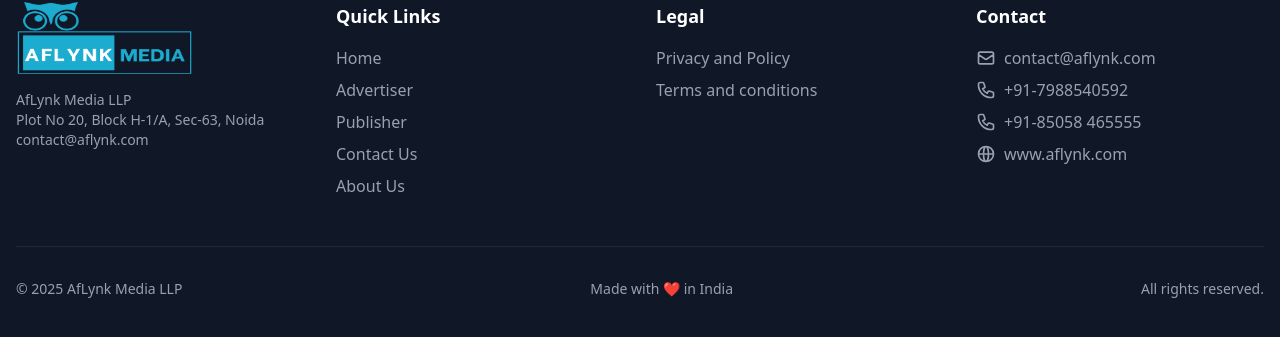
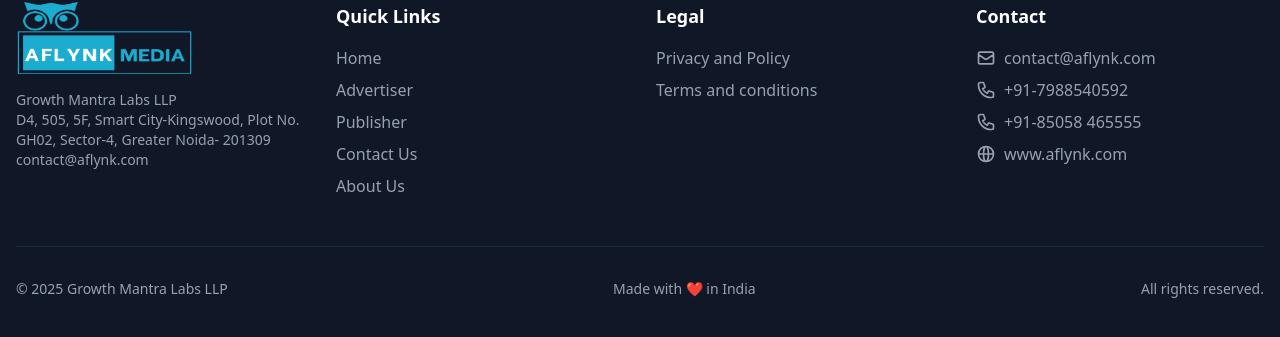
Before and after one commit to adarshsingh05/thegrowthmantra, a React (Vite) app in the folder frontend/my-app/: page / in a window 1280 px wide. Shown: the part 8888-9225 px from the top of the page. Built offline with nearby package versions, Linux system fonts and the light colour scheme.

Commit message:
added company name

```diff
--- a/frontend/my-app/src/aboutUs.jsx
+++ b/frontend/my-app/src/aboutUs.jsx
@@ -1125,9 +1125,8 @@ export default function AfLynkAbout() {
           alt="AfLynk Media Logo"
           className="h-22 w-36 mb-4"
         />
-        <p className="text-gray-400 text-sm">
-AfLynk Media LLP        </p>
-        <p className="text-gray-400 text-sm">Plot No 20, Block H-1/A, Sec-63, Noida</p>
+        <p className="text-gray-400 text-sm">Growth Mantra Labs LLP</p>
+                <p className="text-gray-400 text-sm">D4, 505, 5F, Smart City-Kingswood, Plot No. GH02, Sector-4, Greater Noida- 201309</p>
         <p className="text-gray-400 text-sm">contact@aflynk.com</p>
       </div>
 
@@ -1271,7 +1270,7 @@ AfLynk Media LLP        </p>
     <div className="relative border-t border-gray-800 mt-12 pt-8">
             <div className="flex flex-col items-center gap-2 md:flex-row md:justify-between">
               <p className="text-gray-400 text-sm text-center md:text-left">
-                &copy; 2025 AfLynk Media LLP
+                &copy; 2025 Growth Mantra Labs LLP
               </p>
 
               <p className="text-gray-400 text-sm text-center order-3 md:order-none">
--- a/frontend/my-app/src/advertising.jsx
+++ b/frontend/my-app/src/advertising.jsx
@@ -1028,8 +1028,8 @@ export default function AfLynkAdvertiser() {
           <div className="grid md:grid-cols-4 gap-8">
             <div>
               <img src="footer.png" alt="AfLynk Media Logo" className="h-22 w-36 mb-4" />
-              <p className="text-gray-400 text-sm">AfLynk Media LLP </p>
-              <p className="text-gray-400 text-sm">Plot No 20, Block H-1/A, Sec-63, Noida</p>
+               <p className="text-gray-400 text-sm">Growth Mantra Labs LLP</p>
+                <p className="text-gray-400 text-sm">D4, 505, 5F, Smart City-Kingswood, Plot No. GH02, Sector-4, Greater Noida- 201309</p>
               <p className="text-gray-400 text-sm">contact@aflynk.com</p>
             </div>
 
@@ -1156,7 +1156,7 @@ export default function AfLynkAdvertiser() {
           </div>
           <div className="relative border-t border-gray-800 mt-12 pt-8">
             <div className="flex flex-col items-center gap-2 md:flex-row md:justify-between">
-              <p className="text-gray-400 text-sm text-center md:text-left">&copy; 2025 AfLynk Media LLP</p>
+              <p className="text-gray-400 text-sm text-center md:text-left">&copy; 2025 Growth Mantra Labs LLP</p>
 
               <p className="text-gray-400 text-sm text-center order-3 md:order-none">Made with ❤️ in India</p>
 
--- a/frontend/my-app/src/contact.jsx
+++ b/frontend/my-app/src/contact.jsx
@@ -430,8 +430,8 @@ export default function AfLynkContact() {
           <div className="grid grid-cols-1 sm:grid-cols-2 md:grid-cols-4 gap-8">
             <div>
               <img src="footer.png" alt="AfLynk Media Logo" className="h-22 w-36 mb-4" />
-              <p className="text-gray-400 text-sm">AfLynk Media LLP</p>
-              <p className="text-gray-400 text-sm">Plot No 20, Block H-1/A, Sec-63, Noida</p>
+            <p className="text-gray-400 text-sm">Growth Mantra Labs LLP</p>
+                <p className="text-gray-400 text-sm">D4, 505, 5F, Smart City-Kingswood, Plot No. GH02, Sector-4, Greater Noida- 201309</p>
               <p className="text-gray-400 text-sm">contact@aflynk.com</p>
             </div>
 
@@ -560,7 +560,7 @@ export default function AfLynkContact() {
 
           <div className="relative border-t border-gray-800 mt-12 pt-8">
             <div className="flex flex-col items-center gap-2 md:flex-row md:justify-between">
-              <p className="text-gray-400 text-sm text-center md:text-left">&copy; 2025 AfLynk Media LLP</p>
+              <p className="text-gray-400 text-sm text-center md:text-left">&copy; 2025 Growth Mantra Labs LLP</p>
 
               <p className="text-gray-400 text-sm text-center order-3 md:order-none">Made with ❤️ in India</p>
 
--- a/frontend/my-app/src/landingPage.jsx
+++ b/frontend/my-app/src/landingPage.jsx
@@ -1082,8 +1082,8 @@ export default function AfLynkLandingPage() {
             <div className="grid md:grid-cols-4 gap-8">
               <div>
                 <img src="footer.png" alt="AfLynk Media Logo" className="h-18 w-48 mb-4" />
-                <p className="text-gray-400 text-sm">AfLynk Media LLP</p>
-                <p className="text-gray-400 text-sm">Plot No 20, Block H-1/A, Sec-63, Noida</p>
+                <p className="text-gray-400 text-sm">Growth Mantra Labs LLP</p>
+                <p className="text-gray-400 text-sm">D4, 505, 5F, Smart City-Kingswood, Plot No. GH02, Sector-4, Greater Noida- 201309</p>
                 <p className="text-gray-400 text-sm">contact@aflynk.com</p>
               </div>
 
@@ -1211,7 +1211,7 @@ export default function AfLynkLandingPage() {
 
             <div className="relative border-t border-gray-800 mt-12 pt-8">
               <div className="flex flex-col items-center gap-2 md:flex-row md:justify-between">
-                <p className="text-gray-400 text-sm text-center md:text-left">&copy; 2025 AfLynk Media LLP</p>
+                <p className="text-gray-400 text-sm text-center md:text-left">&copy; 2025 Growth Mantra Labs LLP</p>
 
                 <p className="text-gray-400 text-sm text-center order-3 md:order-none">Made with ❤️ in India</p>
 
--- a/frontend/my-app/src/privacypolicy.jsx
+++ b/frontend/my-app/src/privacypolicy.jsx
@@ -488,9 +488,8 @@ export default function AfLynkPrivacyPolicy() {
           alt="AfLynk Media Logo"
           className="h-12 md:h-14"
         />
-        <p className="text-gray-400 text-sm">
-AfLynk Media LLP        </p>
-        <p className="text-gray-400 text-sm">Plot No 20, Block H-1/A, Sec-63, Noida</p>
+            <p className="text-gray-400 text-sm">Growth Mantra Labs LLP</p>
+                <p className="text-gray-400 text-sm">D4, 505, 5F, Smart City-Kingswood, Plot No. GH02, Sector-4, Greater Noida- 201309</p>
         <p className="text-gray-400 text-sm">contact@aflynk.com</p>
       </div>
 
@@ -635,7 +634,7 @@ AfLynk Media LLP        </p>
     <div className="relative border-t border-gray-800 mt-12 pt-8">
             <div className="flex justify-between items-center">
               <p className="text-gray-400 text-sm">
-                &copy; 2025 AfLynk Media LLP
+                &copy; 2025 Growth Mantra Labs LLP
               </p>
 
               {/* Invisible placeholder to keep spacing balanced */}
--- a/frontend/my-app/src/publisherPage.jsx
+++ b/frontend/my-app/src/publisherPage.jsx
@@ -988,10 +988,8 @@ export default function AfLynkPublisherPage() {
           alt="AfLynk Media Logo"
           className="h-22 w-36 mb-4"
         />
-        <p className="text-gray-400 text-sm">
-          AfLynk Media LLP
-        </p>
-        <p className="text-gray-400 text-sm">Plot No 20, Block H-1/A, Sec-63, Noida</p>
+        <p className="text-gray-400 text-sm">Growth Mantra Labs LLP</p>
+                <p className="text-gray-400 text-sm">D4, 505, 5F, Smart City-Kingswood, Plot No. GH02, Sector-4, Greater Noida- 201309</p>
         <p className="text-gray-400 text-sm">contact@aflynk.com</p>
       </div>
 
@@ -1138,7 +1136,7 @@ export default function AfLynkPublisherPage() {
     <div className="relative border-t border-gray-800 mt-12 pt-8">
             <div className="flex flex-col items-center gap-2 md:flex-row md:justify-between">
               <p className="text-gray-400 text-sm text-center md:text-left">
-                &copy; 2025 AfLynk Media LLP
+                &copy; 2025 Growth Mantra Labs LLP
               </p>
 
               <p className="text-gray-400 text-sm text-center order-3 md:order-none">
--- a/frontend/my-app/src/termsandconditions.jsx
+++ b/frontend/my-app/src/termsandconditions.jsx
@@ -498,9 +498,8 @@ export default function AfLynkTerms() {
           alt="AfLynk Media Logo"
           className="h-22 w-32 mb-4"
         />
-        <p className="text-gray-400 text-sm">
-AfLynk Media LLP        </p>
-        <p className="text-gray-400 text-sm">Plot No 20, Block H-1/A, Sec-63, Noida</p>
+                <p className="text-gray-400 text-sm">Growth Mantra Labs LLP</p>
+                <p className="text-gray-400 text-sm">D4, 505, 5F, Smart City-Kingswood, Plot No. GH02, Sector-4, Greater Noida- 201309</p>
         <p className="text-gray-400 text-sm">contact@aflynk.com</p>
       </div>
 
@@ -644,7 +643,7 @@ AfLynk Media LLP        </p>
 <div className="relative border-t border-gray-800 mt-12 pt-8">
             <div className="flex flex-col items-center gap-2 md:flex-row md:justify-between">
               <p className="text-gray-400 text-sm text-center md:text-left">
-                &copy; 2025 AfLynk Media LLP
+                &copy; 2025 Growth Mantra Labs LLP
               </p>
 
               <p className="text-gray-400 text-sm text-center order-3 md:order-none">
```
